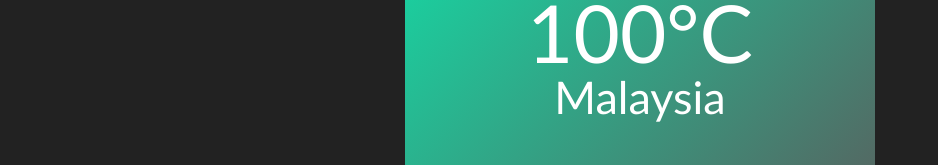
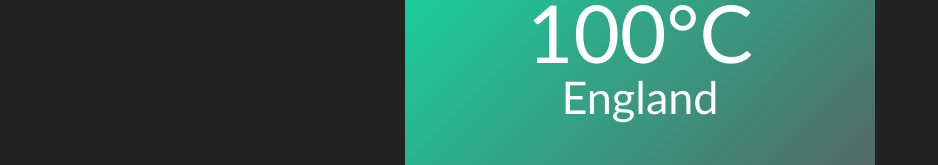
Before and after one commit to danialrzrul/weather_app, a plain HTML site: page index.html in a window 1280 px wide. Shown: the part 458-623 px from the top of the page, without its empty margins (0-938 px from the left). Drawn offline with Linux system fonts and the light colour scheme.

Commit message:
update Malaysia to England

```diff
--- a/index.html
+++ b/index.html
@@ -17,7 +17,7 @@
         <div class="weather">
             <img src = "images/rain.png" class="weather-icon">
             <h1 class="temp">100°C</h1>
-            <h2 class="city">Malaysia</h2>
+            <h2 class="city">England</h2>
             <div class="details">
                 <div class="col">
                     <img src="images/humidity.png">
```
